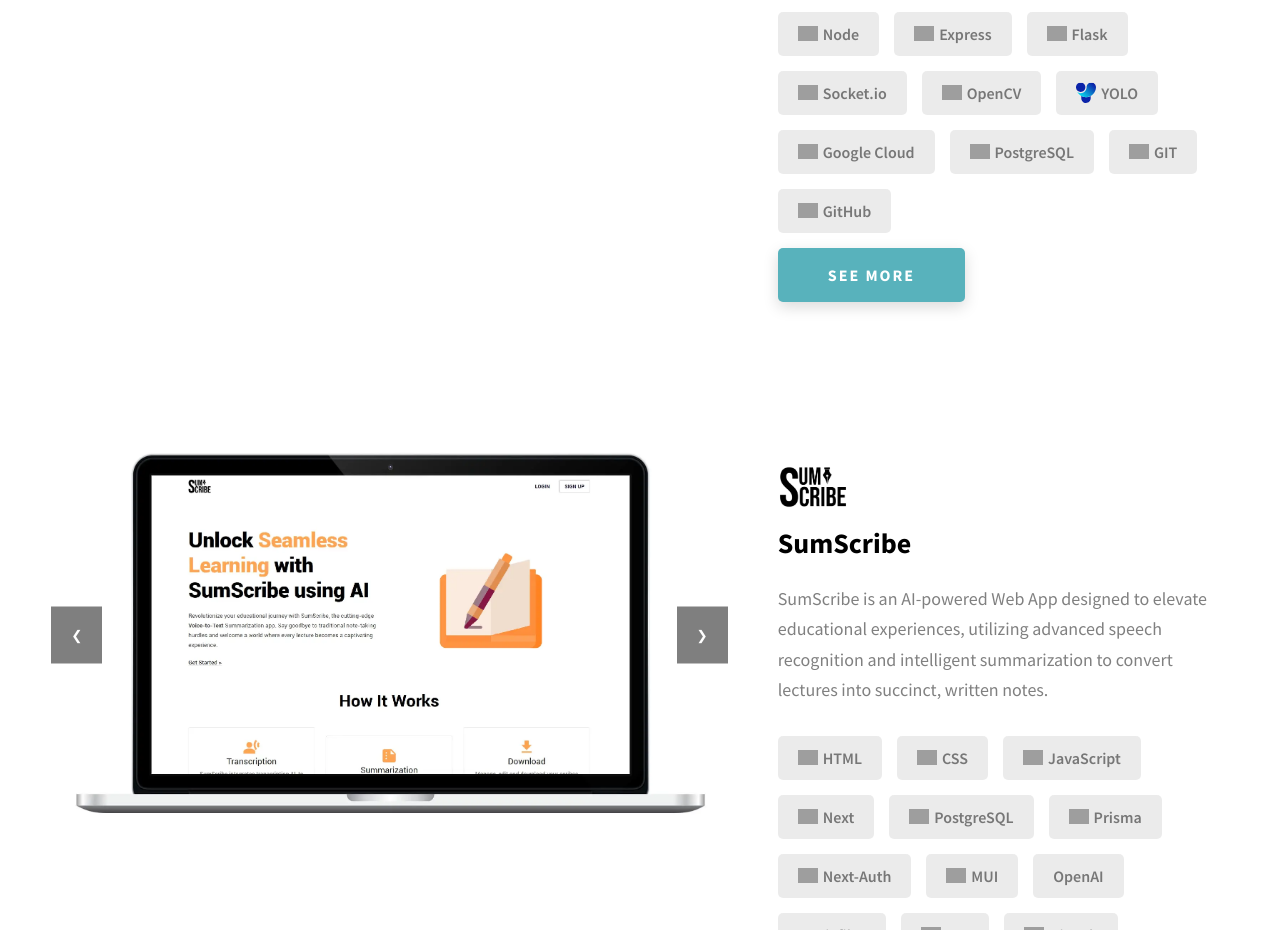
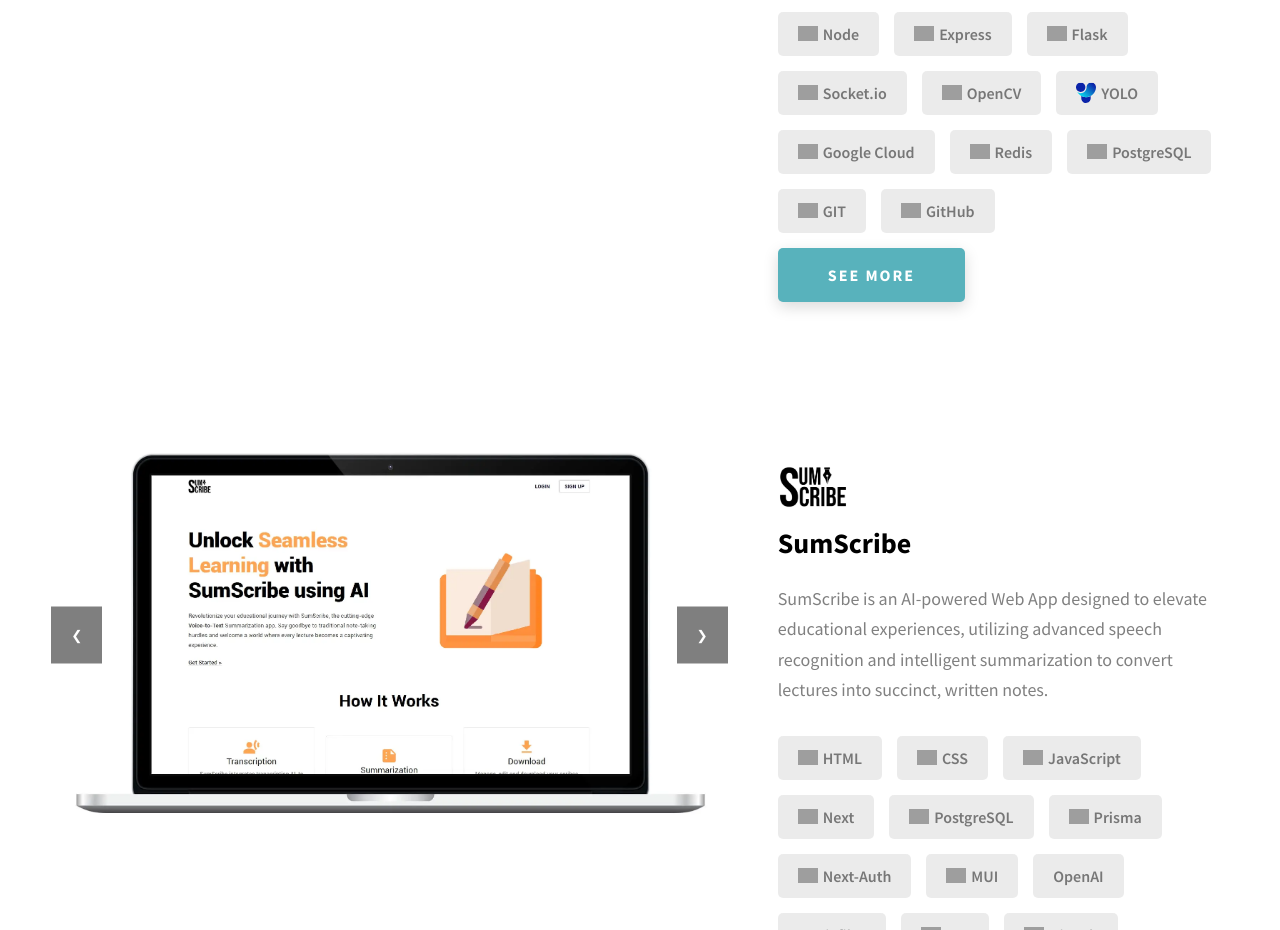
Before and after one commit to KareemEllis/KareemEllis.github.io, a website: page index.html in a window 1280 px wide. Shown: the part 2763-3693 px from the top of the page. Drawn offline with Linux system fonts and the light colour scheme; grey boxes are pictures that could not be loaded; files whose address does not match are found by name.

Commit message:
Added Redis to CampusLots tech stack

```diff
--- a/index.html
+++ b/index.html
@@ -381,6 +381,10 @@
                   <div class="skills__skill">
                     <img src="https://cdn.jsdelivr.net/gh/devicons/devicon@latest/icons/googlecloud/googlecloud-original.svg" alt="Google Cloud Logo"/>
                     Google Cloud
+                  </div>
+                  <div class="skills__skill">
+                    <img src="https://cdn.jsdelivr.net/gh/devicons/devicon@latest/icons/redis/redis-original.svg" alt="Redis Logo"/>
+                    Redis
                   </div>
                   <div class="skills__skill">
                     <img src="https://cdn.jsdelivr.net/gh/devicons/devicon@latest/icons/postgresql/postgresql-original.svg" alt="PostgreSQL Logo"/>
```
